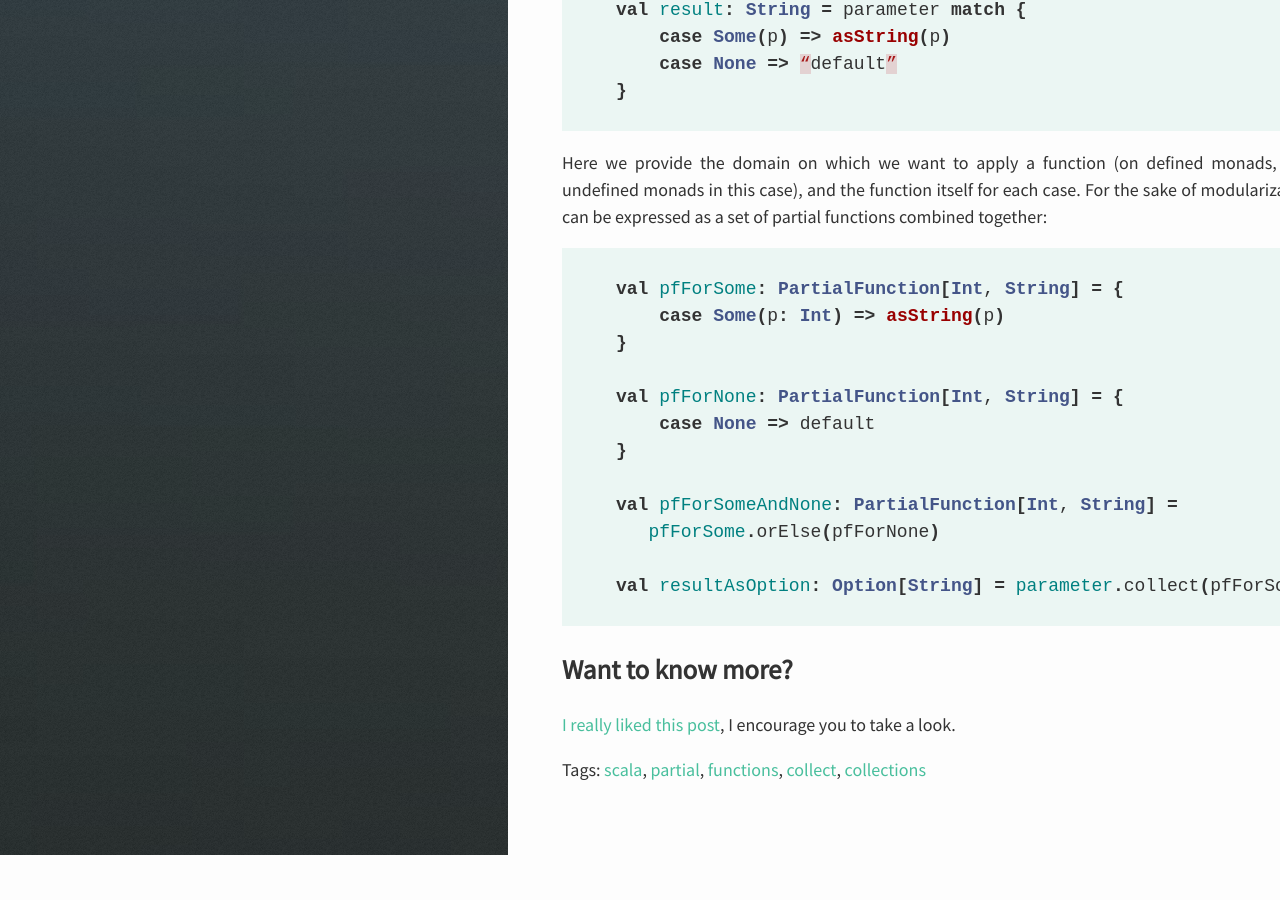
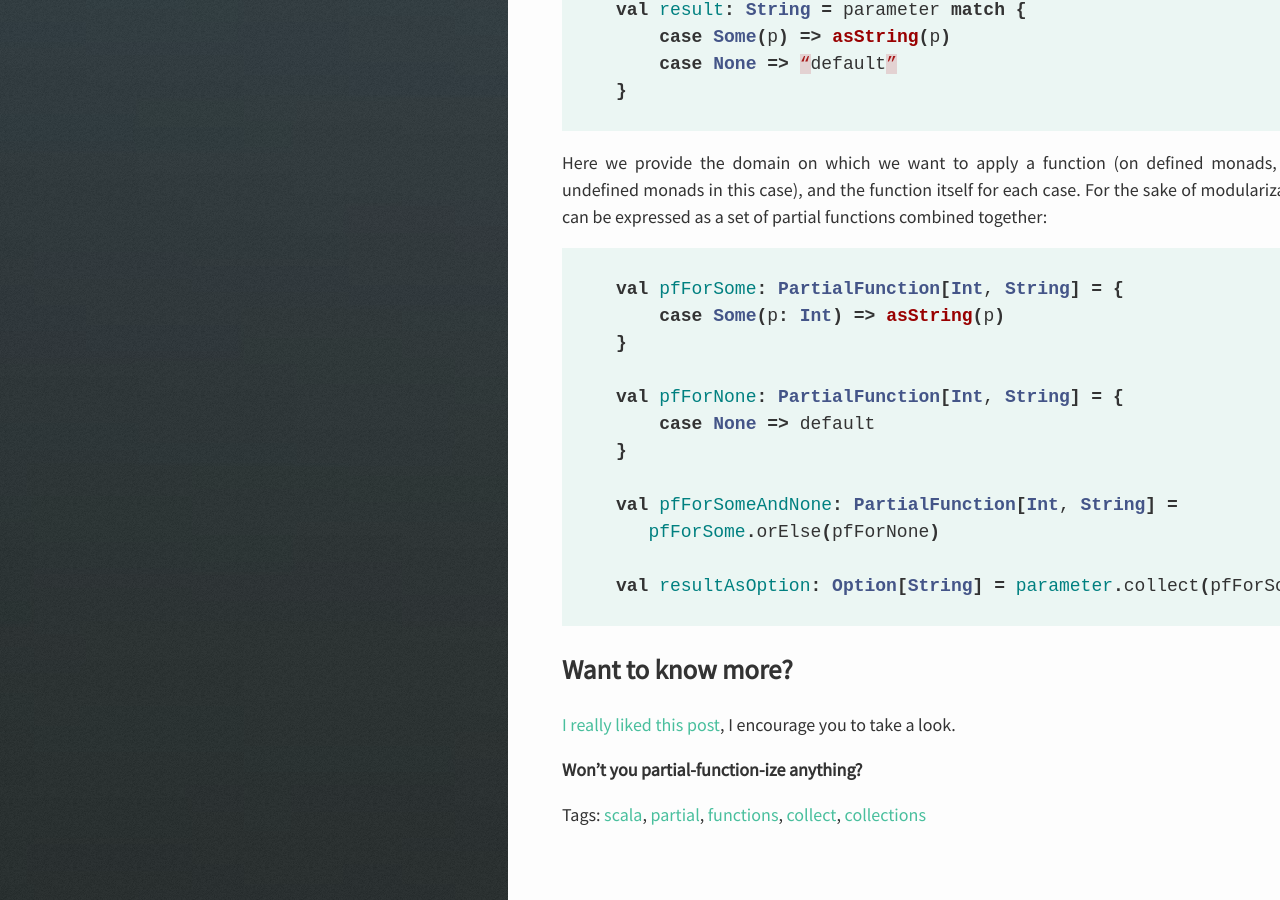
Before and after one commit to mauriciojost/mauriciojost.github.io, a Jekyll site: the page built from _posts/2016-09-01-partial-functions-in-scala.markdown, in a window 1280 px wide and 900 px high, scrolled down 1955 px. Built offline with Jekyll 4.4.1, drawn with Linux system fonts in a browser that asks for light colours; nearby versions of some CDN libraries; Markdown is read by kramdown in place of the engine named in the settings; comment, search, counter and statistics services are not loaded; before the commit the page ends 2810 px from its top, so only the background shows below that.

````diff
--- a/_posts/2016-09-01-partial-functions-in-scala.markdown
+++ b/_posts/2016-09-01-partial-functions-in-scala.markdown
@@ -102,3 +101,5 @@ val resultAsOption: Option[String] = parameter.collect(pfForSomeAndNone)
 ## Want to know more?
 
 [I really liked this post](http://blog.bruchez.name/2011/10/scala-partial-functions-without-phd.html), I encourage you to take a look.
+
+**Won't you partial-function-ize anything?**
--- a/_posts/2016-11-01-serializing-almost-anything-with-kryo.markdown
+++ b/_posts/2016-11-01-serializing-almost-anything-with-kryo.markdown
@@ -96,3 +95,5 @@ Class.forName("org.joda.time.tz.CachedDateTimeZone$Info")
 ClassTag(Class.forName(
    "org.joda.time.tz.CachedDateTimeZone$Info")).wrap.runtimeClass
 ```
+
+**Won't you serialize anything?**
--- a/_posts/2017-03-01-sorting-anything-cleanly-with-scala.markdown
+++ b/_posts/2017-03-01-sorting-anything-cleanly-with-scala.markdown
@@ -94,3 +93,5 @@ l.max(orderingOnP1P2) // A(1,c,true)
 ```
 
 Using *Orderings* your code will become much cleaner, reusable and testable.
+
+**Will you sort anything?**
````
Also changed, not shown: other parts of _posts/2016-09-01-partial-functions-in-scala.markdown (+0 -1 lines), other parts of _posts/2016-11-01-serializing-almost-anything-with-kryo.markdown (+0 -1 lines), other parts of _posts/2017-03-01-sorting-anything-cleanly-with-scala.markdown (+0 -1 lines).
